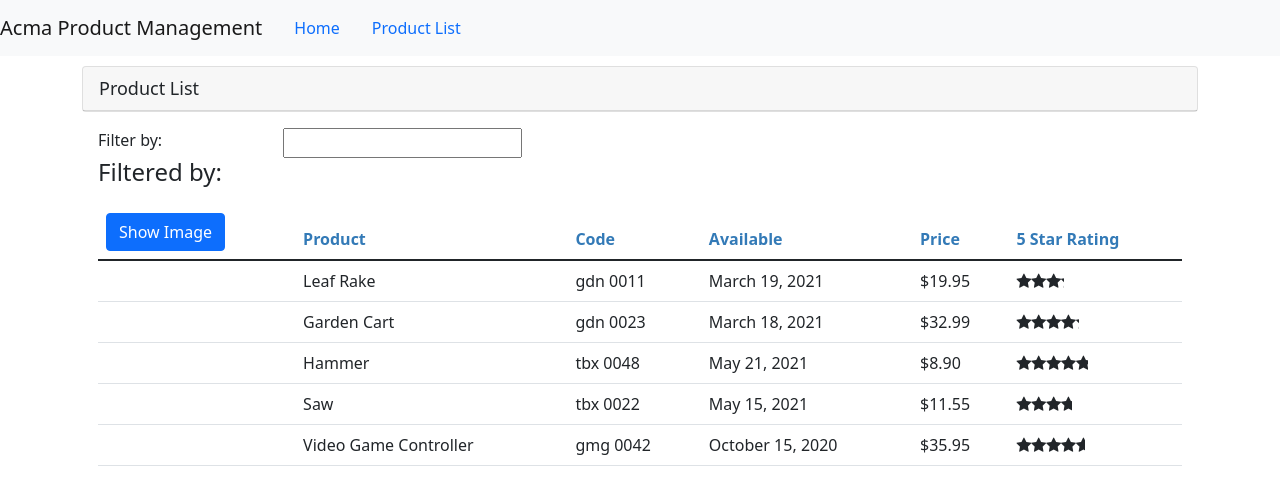
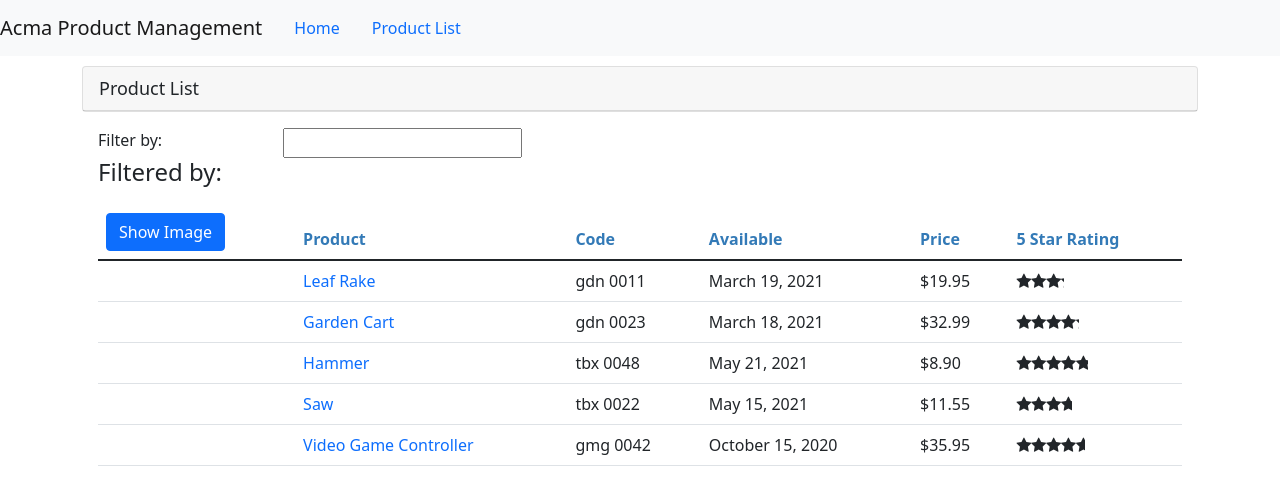
Before and after one commit to EchoJi/APM, an Angular app: page /products in a window 1280 px wide. Shown: the top 494 px of the page. Built offline with nearby package versions, Linux system fonts and the light colour scheme.

Commit message:
passed parameters to a Route and protected Routes with Guards

```diff
--- a/src/app/app.module.ts
+++ b/src/app/app.module.ts
@@ -10,6 +10,7 @@
 import { ProductDetailComponent } from './products/product-detail.component';
 import { WelcomeComponent } from './home/welcome.component';
 import { RouterModule } from '@angular/router';
+import { ProductDetailGuard } from './products/product-detail.guard';
 
 @NgModule({
   declarations: [
@@ -26,7 +27,11 @@
     HttpClientModule,
     RouterModule.forRoot([
       { path: 'products', component: ProductListComponent },
-      { path: 'products/:id', component: ProductDetailComponent },
+      {
+        path: 'products/:id',
+        canActivate: [ProductDetailGuard],
+        component: ProductDetailComponent,
+      },
       { path: 'welcome', component: WelcomeComponent },
       { path: '', redirectTo: 'welcome', pathMatch: 'full' },
       { path: '**', redirectTo: 'welcome', pathMatch: 'full' },
--- a/src/app/home/welcome.component.html
+++ b/src/app/home/welcome.component.html
@@ -1,23 +1,24 @@
 <div class="card">
   <div class="card-header">
-    {{pageTitle}}
+    {{ pageTitle }}
   </div>
   <div class="card-body">
     <div class="container-fluid">
       <div class="text-center">
-        <img src="./assets/images/logo.jpg"
-             class="img-responsive center-block"
-             style="max-height:300px;padding-bottom:50px" />
+        <img
+          src="./assets/images/logo.jpg"
+          class="img-responsive center-block"
+          style="max-height: 300px; padding-bottom: 50px"
+        />
       </div>
 
       <div class="text-center">Developed by:</div>
       <div class="text-center">
-        <h3>Deborah Kurata</h3>
+        <h3>Echo Ji</h3>
       </div>
 
-      <div class="text-center">@deborahkurata</div>
       <div class="text-center">
-        <a href="http://www.bit.ly/DeborahKsBlog">www.bit.ly/DeborahKsBlog</a>
+        <a href="https://github.com/EchoJi/APM">Github Repository</a>
       </div>
     </div>
   </div>
--- a/src/app/products/product-detail.component.html
+++ b/src/app/products/product-detail.component.html
@@ -1,5 +1,14 @@
 <div class="card">
   <div class="card-header">
-    {{ pageTitle }}
+    {{ pageTitle + ": " + product?.productName }}
+  </div>
+  <div class="card-footer">
+    <button
+      class="btn btn-outline-secondary"
+      style="width: 80px"
+      (click)="onBack()"
+    >
+      <i class="fa fa-chevron-left"></i>Back
+    </button>
   </div>
 </div>
--- a/src/app/products/product-detail.component.ts
+++ b/src/app/products/product-detail.component.ts
@@ -1,4 +1,6 @@
 import { Component, OnInit } from '@angular/core';
+import { ActivatedRoute, Router } from '@angular/router';
+import { IProduct } from './product';
 
 @Component({
   templateUrl: './product-detail.component.html',
@@ -6,7 +8,26 @@
 })
 export class ProductDetailComponent implements OnInit {
   pageTitle: string = 'Product Details';
-  constructor() {}
+  product: IProduct | undefined;
 
-  ngOnInit(): void {}
+  constructor(private route: ActivatedRoute, private router: Router) {}
+
+  ngOnInit(): void {
+    const id = Number(this.route.snapshot.paramMap.get('id'));
+    this.pageTitle += `: ${id}`;
+    this.product = {
+      productId: 2,
+      productName: 'Garden Cart',
+      productCode: 'GDN-0023',
+      releaseDate: 'March 18, 2021',
+      description: '15 gallon capacity rolling garden cart',
+      price: 32.99,
+      starRating: 4.2,
+      imageUrl: 'assets/images/garden_cart.png',
+    };
+  }
+
+  onBack(): void {
+    this.router.navigate(['/products']);
+  }
 }
--- /dev/null
+++ b/src/app/products/product-detail.guard.ts
@@ -0,0 +1,33 @@
+import { Injectable } from '@angular/core';
+import {
+  ActivatedRouteSnapshot,
+  CanActivate,
+  Router,
+  RouterStateSnapshot,
+  UrlTree,
+} from '@angular/router';
+import { Observable } from 'rxjs';
+
+@Injectable({
+  providedIn: 'root',
+})
+export class ProductDetailGuard implements CanActivate {
+  constructor(private router: Router) {}
+
+  canActivate(
+    route: ActivatedRouteSnapshot,
+    state: RouterStateSnapshot
+  ):
+    | Observable<boolean | UrlTree>
+    | Promise<boolean | UrlTree>
+    | boolean
+    | UrlTree {
+    const id = Number(route.paramMap.get('id'));
+    if (isNaN(id) || id < 1) {
+      alert('Invalid product id');
+      this.router.navigate(['/products']);
+      return false;
+    }
+    return true;
+  }
+}
--- a/src/app/products/product-list.component.html
+++ b/src/app/products/product-list.component.html
@@ -40,7 +40,11 @@
               [style.margin.px]="imageMargin"
             />
           </td>
-          <td>{{ product.productName }}</td>
+          <td>
+            <a [routerLink]="['/products', product.productId]">
+              {{ product.productName }}
+            </a>
+          </td>
           <td>{{ product.productCode | lowercase | convertToSpace: "-" }}</td>
           <td>{{ product.releaseDate }}</td>
           <td>{{ product.price | currency: "USD":"symbol":"1.2-2" }}</td>
```
Also changed, not shown: 1 other file (tests, documents, lock files or other folders).
